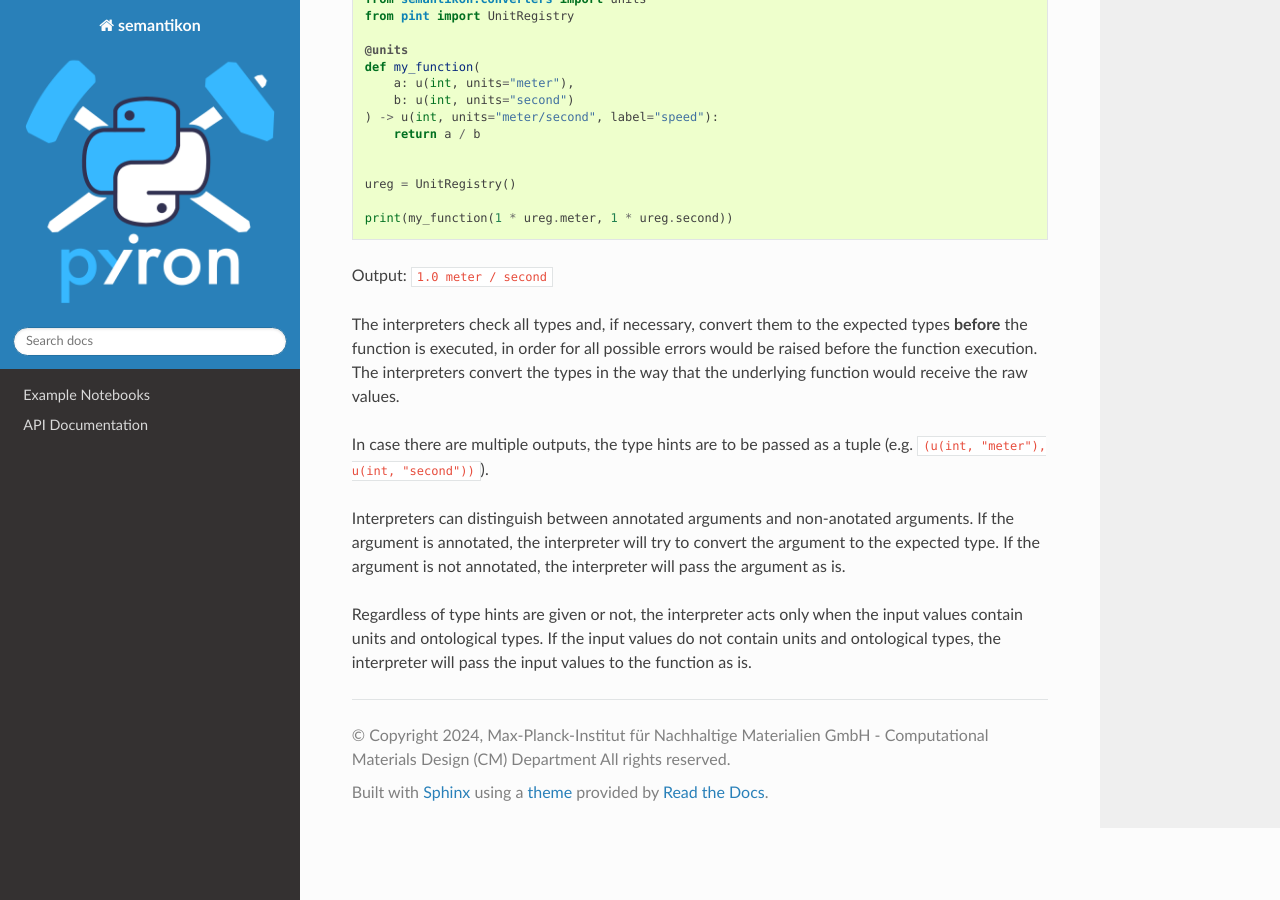
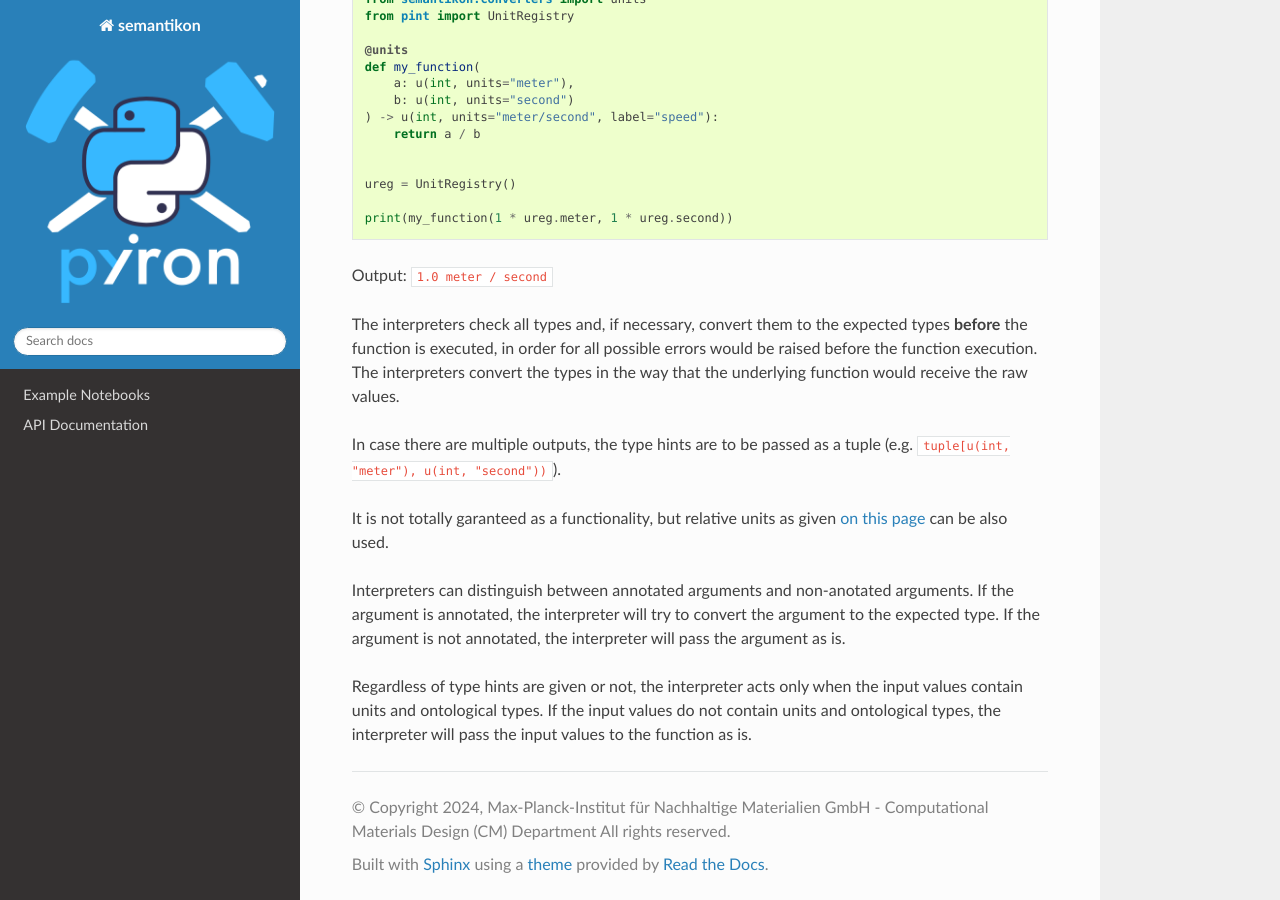
Before and after one commit to pyiron/semantikon, a Sphinx documentation site: the page built from docs/README.md, in a window 1280 px wide and 900 px high, scrolled down 2340 px. Built offline with Sphinx 7.4.7 and the Read the Docs theme 3.1.0, drawn with Linux system fonts in a browser that asks for light colours.

Commit message:
update doc

```diff
--- a/docs/README.md
+++ b/docs/README.md
@@ -101,7 +101,9 @@ Output: `1.0 meter / second`
 
 The interpreters check all types and, if necessary, convert them to the expected types **before** the function is executed, in order for all possible errors would be raised before the function execution. The interpreters convert the types in the way that the underlying function would receive the raw values.
 
-In case there are multiple outputs, the type hints are to be passed as a tuple (e.g. `(u(int, "meter"), u(int, "second"))`).
+In case there are multiple outputs, the type hints are to be passed as a tuple (e.g. `tuple[u(int, "meter"), u(int, "second"))`).
+
+It is not totally garanteed as a functionality, but relative units as given [on this page](https://pint.readthedocs.io/en/0.10.1/wrapping.html#specifying-relations-between-arguments) can be also used.
 
 Interpreters can distinguish between annotated arguments and non-anotated arguments. If the argument is annotated, the interpreter will try to convert the argument to the expected type. If the argument is not annotated, the interpreter will pass the argument as is.
 
```
